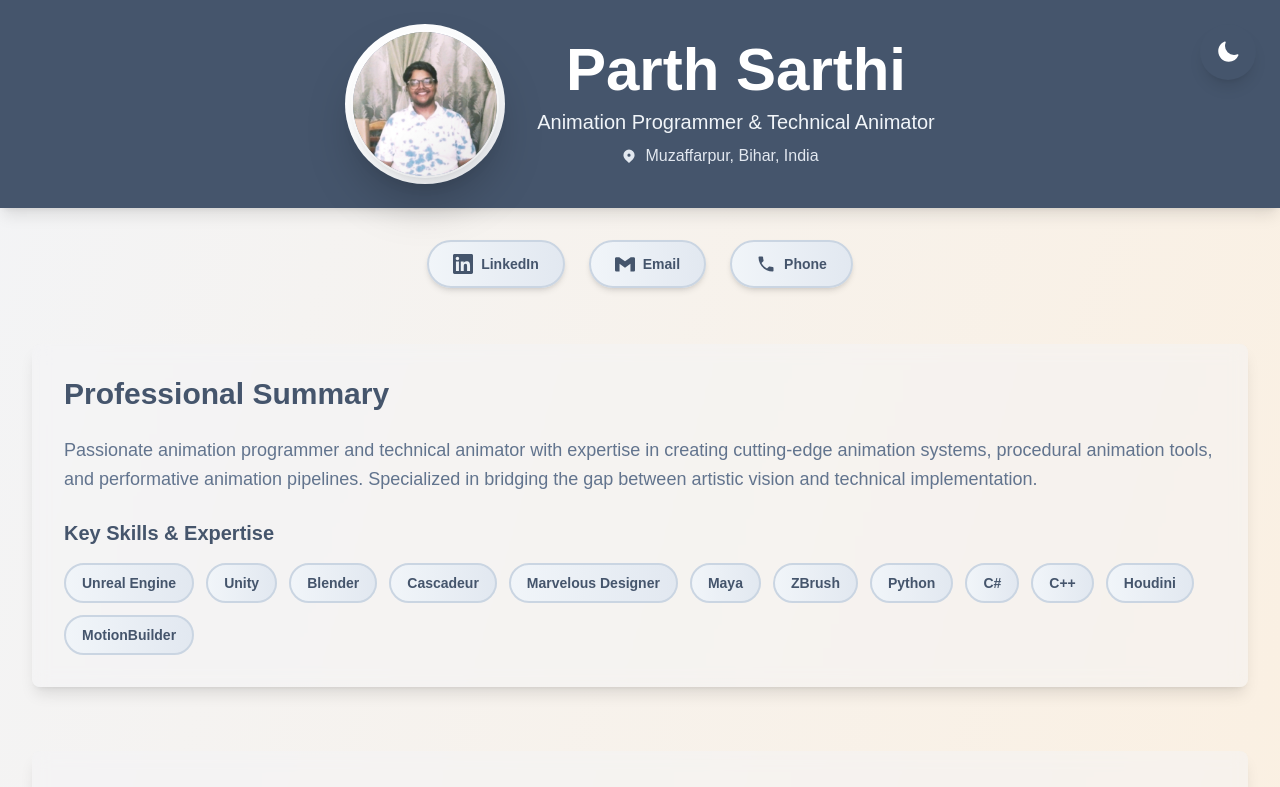
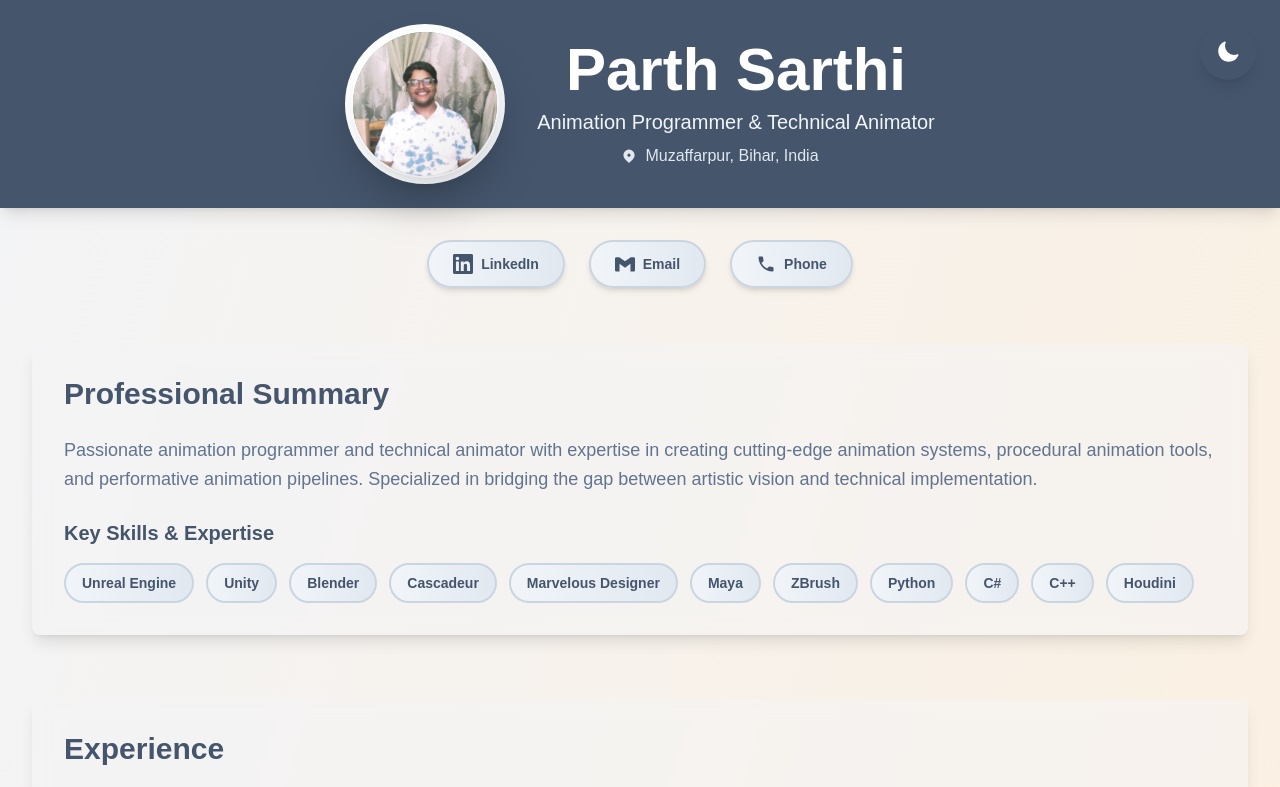
Before and after one commit to Braga1913/portfolio-site, a Next.js app: page / in a window 1280 px wide. Shown: the top 787 px of the page. Built offline with nearby package versions, Linux system fonts and the light colour scheme.

Commit message:
Format code and update skills array

```diff
--- a/src/app/page.tsx
+++ b/src/app/page.tsx
@@ -12,7 +12,7 @@ const professionalSummary = {
   title: "Animation Programmer & Technical Animator",
   location: "Muzaffarpur, Bihar, India", // Replace with your actual location
   summary: "Passionate animation programmer and technical animator with expertise in creating cutting-edge animation systems, procedural animation tools, and performative animation pipelines. Specialized in bridging the gap between artistic vision and technical implementation.",
-  skills: ["Unreal Engine ", "Unity ", "Blender ", "Cascadeur ", "Marvelous Designer ", "Maya ", "ZBrush ", "Python ", "C# ", "C++ ", "Houdini ", " MotionBuilder"]
+  skills: ["Unreal Engine ", "Unity ", "Blender ", "Cascadeur ", "Marvelous Designer ", "Maya ", "ZBrush ", "Python ", "C# ", "C++ ", "Houdini "]
 };
 
 const experiences = [
```
Lines whose indentation alone changed are shown as unchanged.
